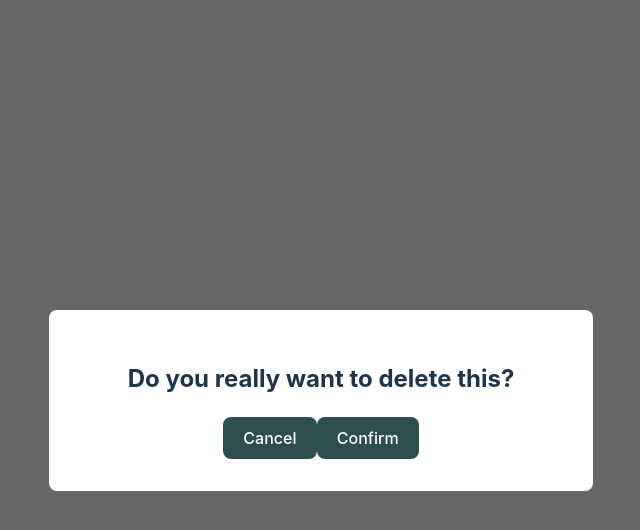
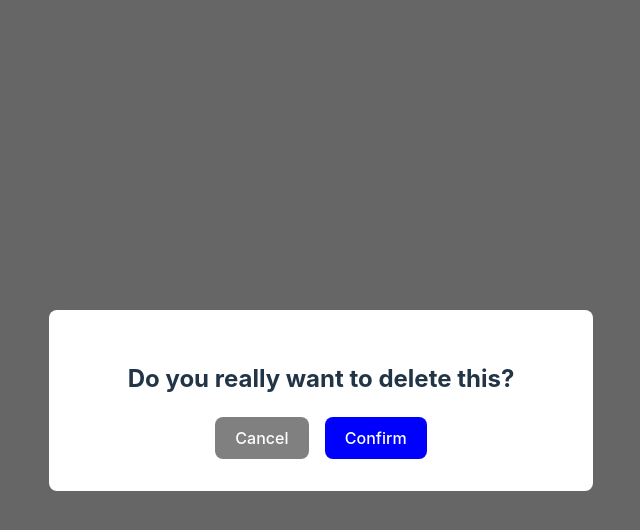
Before and after one commit to visualjerk/visualjerk-blog, a Vue app in the folder examples/vue-app-wide-modal-dialogs/: page / in a window 1280 px wide. Both pictures are taken after a click on the button "Do Something Serious". Shown: the top 530 px of the page, without its empty margins (319-959 px from the left). Built offline with nearby package versions, Linux system fonts and the light colour scheme.

Commit message:
describe adding a dialog component

```diff
--- a/examples/vue-app-wide-modal-dialogs/src/components/app-button.vue
+++ b/examples/vue-app-wide-modal-dialogs/src/components/app-button.vue
@@ -7,7 +7,7 @@
 <script setup lang="ts">
 withDefaults(
   defineProps<{
-    variant?: 'base' | 'danger'
+    variant?: 'base' | 'primary' | 'danger'
   }>(),
   {
     variant: 'base',
@@ -23,7 +23,7 @@ button {
   font-size: 1em;
   font-weight: 500;
   font-family: inherit;
-  background-color: darkslategray;
+  background-color: gray;
   color: white;
   cursor: pointer;
   transition: border-color 0.25s;
@@ -36,6 +36,11 @@ button:focus-visible {
   outline: 4px auto -webkit-focus-ring-color;
 }
 
+.app-button--primary {
+  background-color: blue;
+  color: white;
+}
+
 .app-button--danger {
   background-color: crimson;
   color: white;
--- a/examples/vue-app-wide-modal-dialogs/src/components/app-dialog.vue
+++ b/examples/vue-app-wide-modal-dialogs/src/components/app-dialog.vue
@@ -1,14 +1,17 @@
 <template>
-  <div class="app-dialog">
-    <div class="app-dialog__window">
+  <div class="overlay">
+    <div class="dialog">
       <h2><slot name="title" /></h2>
       <div><slot /></div>
+      <div class="actions">
+        <slot name="actions" />
+      </div>
     </div>
   </div>
 </template>
 
 <style scoped>
-.app-dialog {
+.overlay {
   position: fixed;
   inset: 0;
   background-color: rgba(0, 0, 0, 0.6);
@@ -17,11 +20,17 @@
   justify-content: center;
 }
 
-.app-dialog__window {
+.dialog {
   max-width: 30rem;
   width: 100%;
   background-color: white;
   border-radius: 0.5rem;
   padding: 2rem;
 }
+
+.actions {
+  display: flex;
+  gap: 1rem;
+  justify-content: center;
+}
 </style>
--- a/examples/vue-app-wide-modal-dialogs/src/dialogs/components/confirm-dialog.vue
+++ b/examples/vue-app-wide-modal-dialogs/src/dialogs/components/confirm-dialog.vue
@@ -3,8 +3,10 @@
     <template #title>
       {{ title }}
     </template>
-    <AppButton @click="handleCancel">Cancel</AppButton>
-    <AppButton @click="handleConfirm">Confirm</AppButton>
+    <template #actions>
+      <AppButton @click="handleCancel">Cancel</AppButton>
+      <AppButton @click="handleConfirm" variant="primary">Confirm</AppButton>
+    </template>
   </AppDialog>
 </template>
 
```
Also changed, not shown: 1 other file (tests, documents, lock files or other folders).
